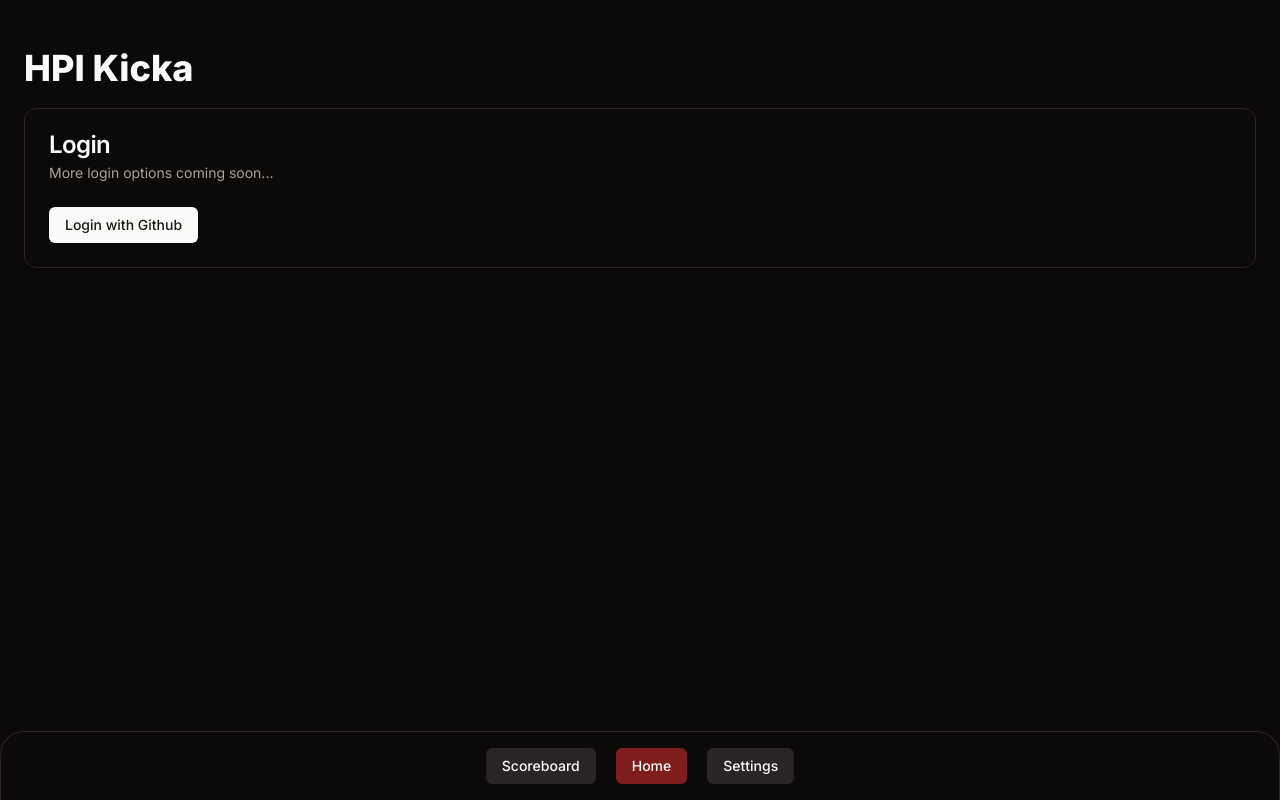
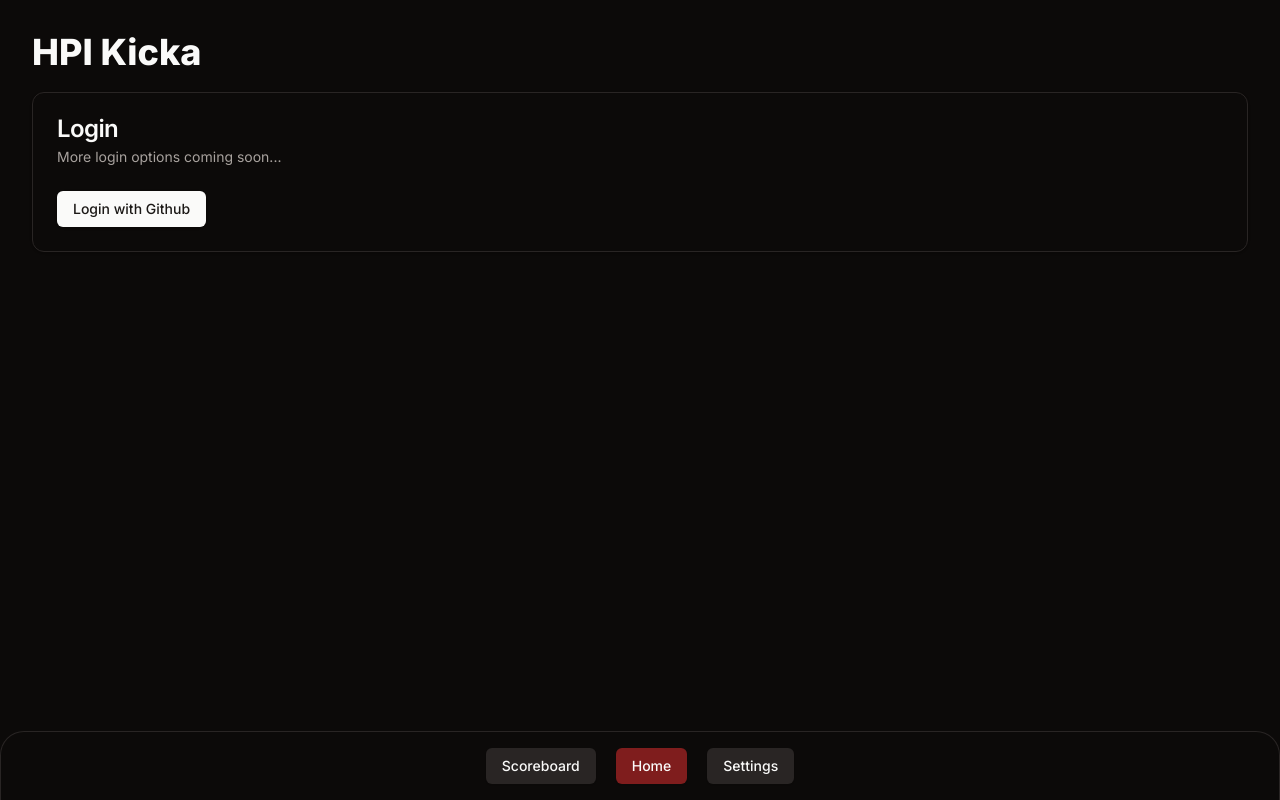
Before and after one commit to ChiChuRita/kicka, a Next.js app: page / in a window 1280 px wide. Built offline with nearby package versions, Linux system fonts and the light colour scheme; no server answers.

Commit message:
better ui v2

```diff
--- a/src/app/(home)/login.tsx
+++ b/src/app/(home)/login.tsx
@@ -7,7 +7,6 @@ import {
   Card,
   CardContent,
   CardDescription,
-  CardFooter,
   CardHeader,
   CardTitle,
 } from "@/components/ui/card";
--- a/src/app/layout.tsx
+++ b/src/app/layout.tsx
@@ -28,7 +28,7 @@ export default async function RootLayout({
         )}
       >
         <NextAuthProvider>
-          <main className="flex max-w-full grow flex-col gap-5 px-6 pb-0 pt-12">
+          <main className="container flex max-w-full grow flex-col gap-5 p-8">
             {children}
           </main>
           <Navbar />
```
